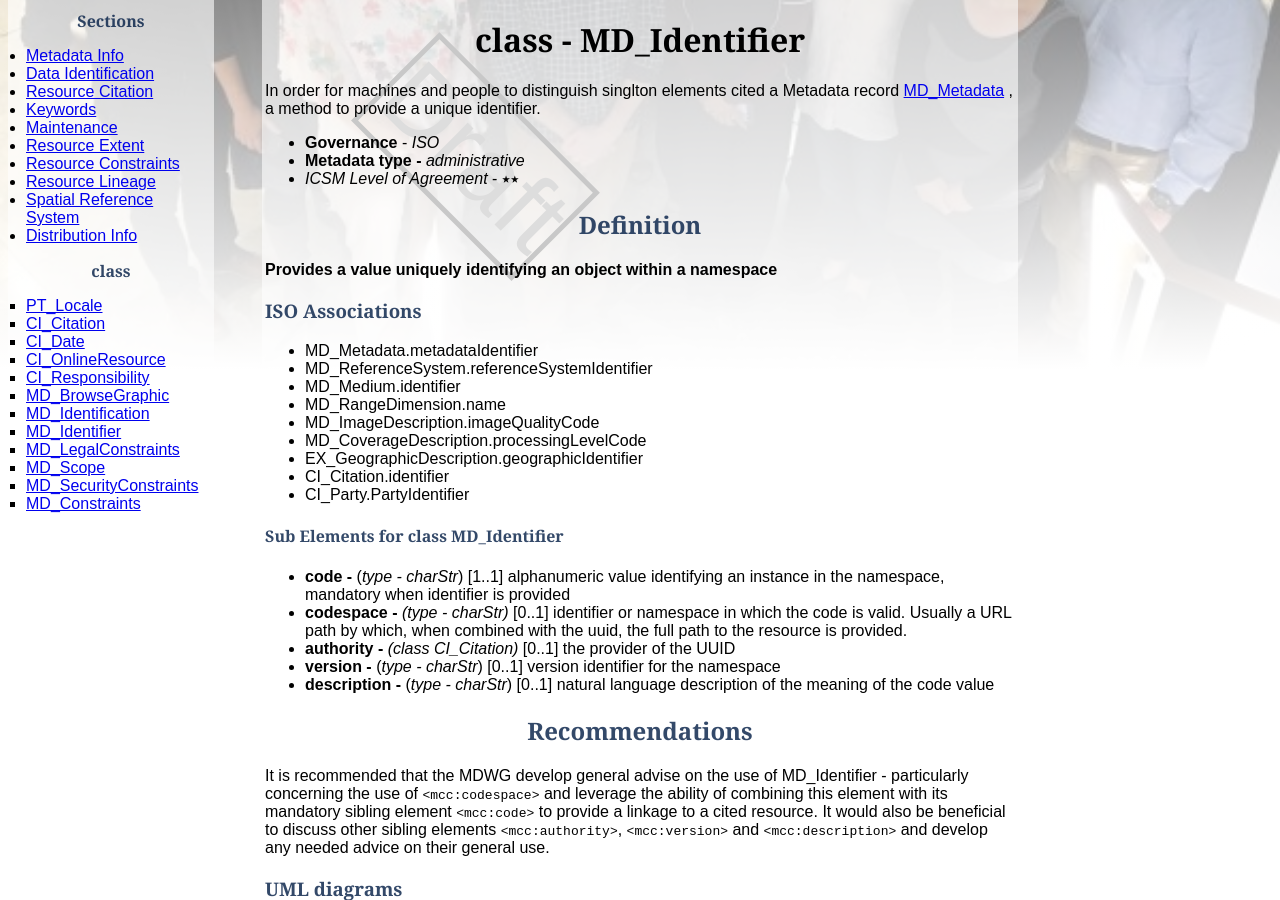
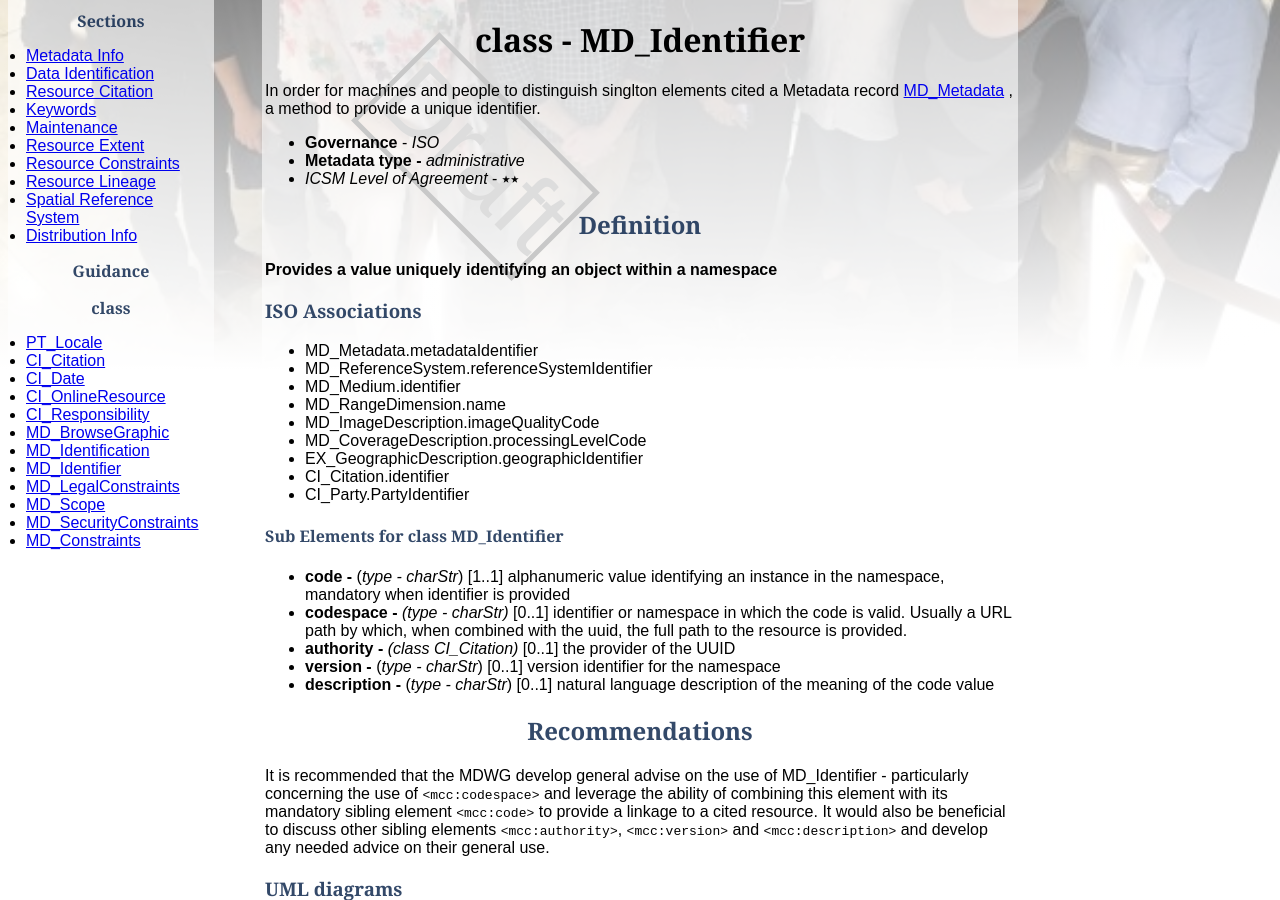
Before and after one commit to OpenWork-NZ/mdwg, a Jekyll site: the page built from _defs/class-MD_Identifier.md, in a window 1280 px wide and 900 px high, scrolled down 416 px. Built offline with Jekyll 4.4.1, drawn with Linux system fonts in a browser that asks for light colours.

Commit message:
Add Guidance menu

```diff
--- a/_layouts/page.html
+++ b/_layouts/page.html
@@ -73,6 +73,14 @@
       <li><a href="{{ def.url | relative_url }}">{{ def.title }}</a></li>
     {% endif %}{% endfor %}</ul>
 
+    {% if page.section != "Guidance" %}
+      <h2>Guidance</h2>
+      {% assign defs = site.defs|sort:"rank" %}
+      <ul>{% for def in defs %}{% if def.type == "Guidance" %}
+        <li><a href="{{ def.url | relative_url }}">{{ def.title }}</a></li>
+      {% endif %}{% endfor %}</ul>
+    {% endif %}
+
     <h2>{{ page.section }}</h2>
     <ul>{% for def in defs %}{% if def.section == page.section and def.type != "section" %}
       <li><a href="{{ def.url | relative_url }}">{{ def.title }}</a></li>
```
